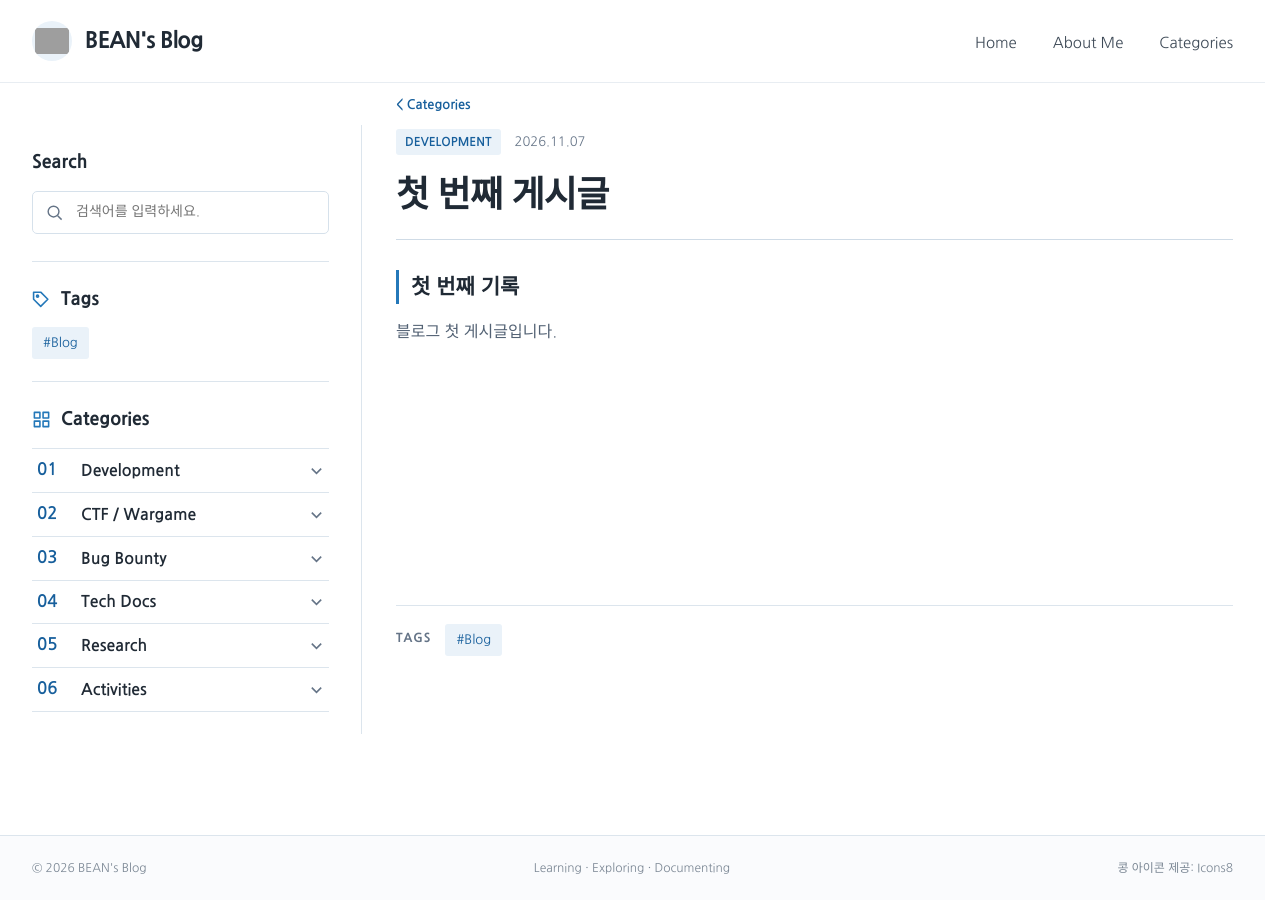
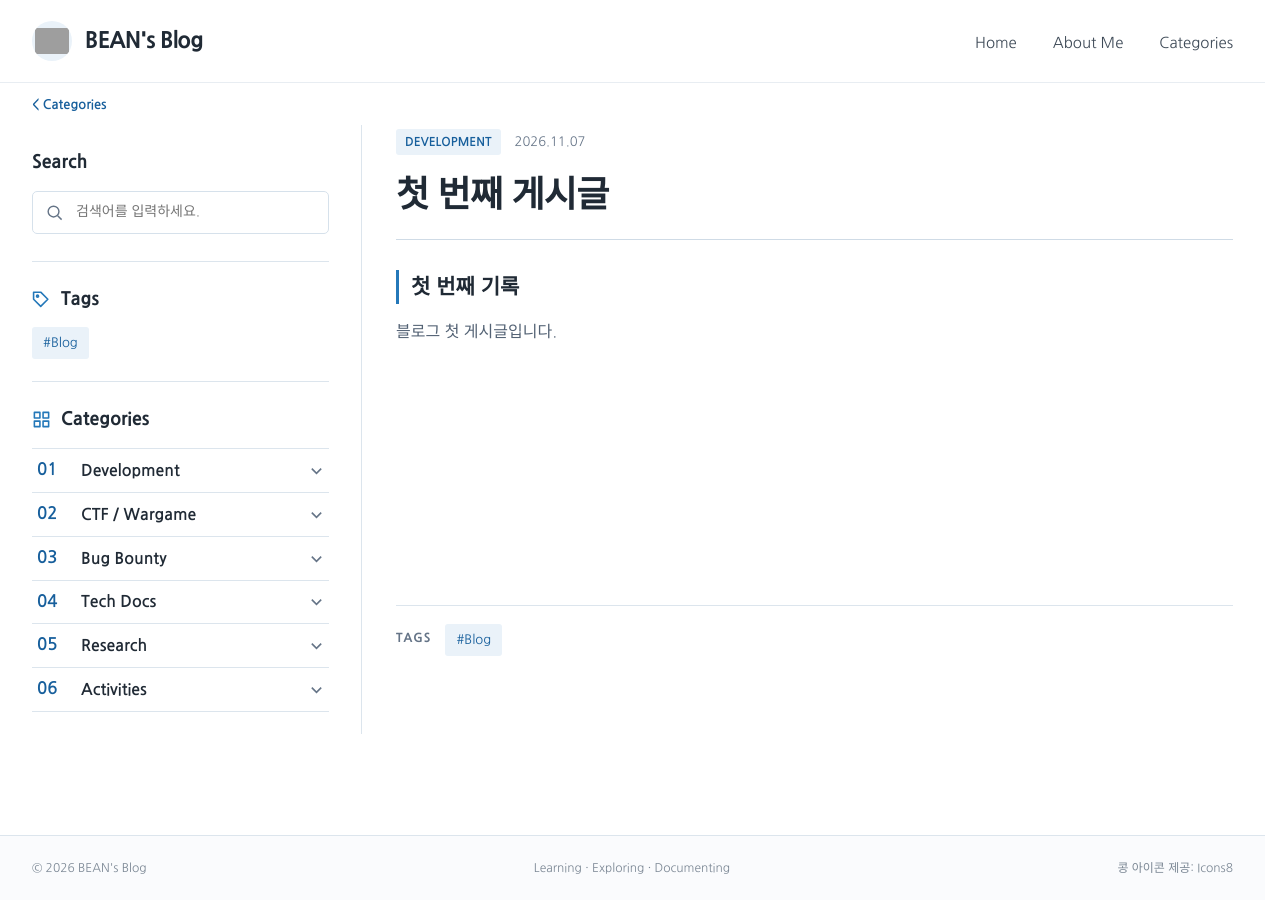
Before and after one commit to BEAN-CMD418/bean-cmd418.github.io, a Jekyll site: the page built from _posts/2026-11-08-first-post.md, in a window 1280 px wide. Built offline with Jekyll 4.4.1, drawn with Linux system fonts in a browser that asks for light colours; some web fonts are replaced; grey boxes are pictures that could not be loaded.

Commit message:
Align Categories back link horizontally across pages

```diff
--- a/assets/css/bean-theme.css
+++ b/assets/css/bean-theme.css
@@ -294,7 +294,6 @@ pre { overflow-x: auto; padding: 16px; background: #f2f5f8; border: 1px solid va
 .post-article-footer .tag-chip { cursor: default; }
 @media (max-width: 900px) {
   .post-page-grid { grid-template-columns: 275px minmax(0, 1fr); gap: 25px; }
-  .post-article .post-category-back-link { left: calc(275px + 25px); }
 }
 @media (max-width: 680px) {
   .post-article .post-category-back-link { top: -31px; left: 0; }
@@ -595,7 +594,7 @@ body.is-leaving .page-shell { animation: bean-page-leave .14s ease-in both; }
 .post-article .post-category-back-link {
   position: absolute;
   top: -31px;
-  left: calc(330px + 34px);
+  left: 0;
   display: inline-block;
   margin: 0;
   color: var(--blue-deep);
```
